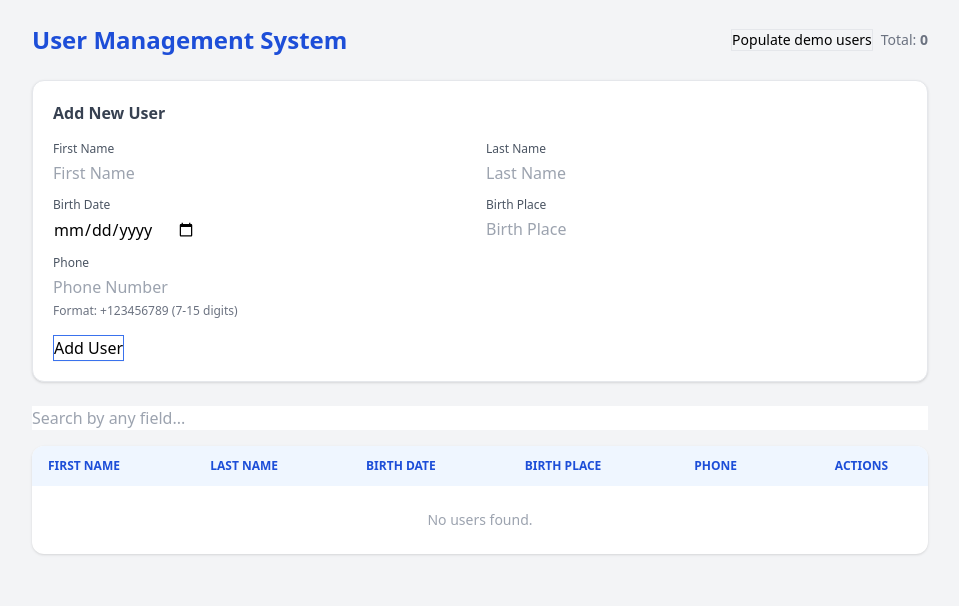
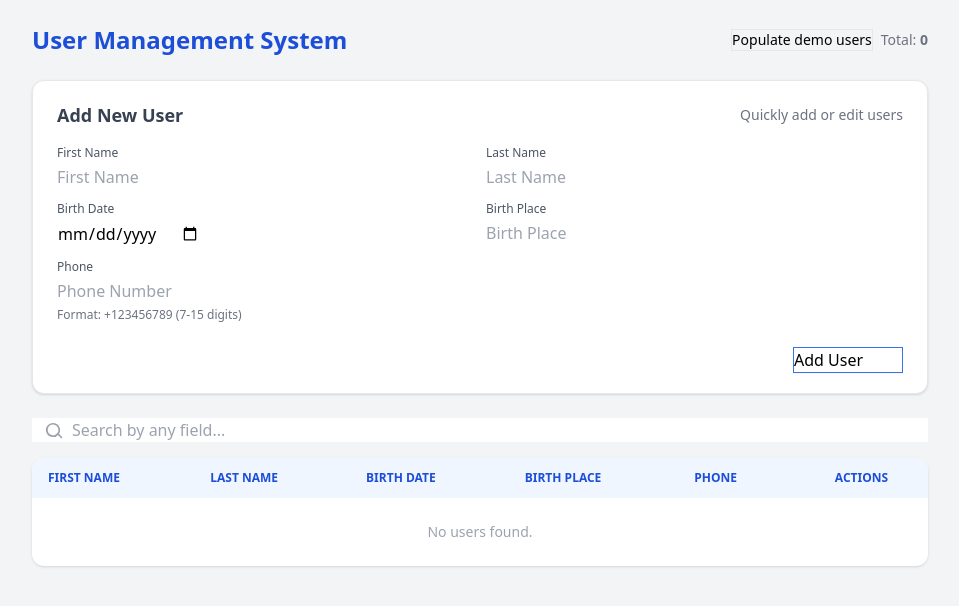
Before and after one commit to nexus-scholar/mini-project, a Flask app: page / in a window 1280 px wide. Shown: the top 606 px of the page, without its empty margins (160-1119 px from the left). Run offline with Flask 3, Linux system fonts and the light colour scheme; data that the repository does not hold is empty; some libraries are stand-ins or nearby versions.

Commit message:
ui: improve form card layout and search field styling; inline spinner in submit button

```diff
--- a/templates/index.html
+++ b/templates/index.html
@@ -23,8 +23,11 @@
          class="mb-4 px-4 py-2 rounded border text-sm font-medium" x-text="msg.text"></div>
 
     <!-- Form -->
-    <div class="bg-white rounded-xl shadow p-5 mb-6 border border-gray-200">
-      <h2 class="font-semibold text-gray-700 mb-4" x-text="editId ? 'Edit User' : 'Add New User'"></h2>
+    <div class="bg-white rounded-xl shadow p-6 mb-6 border border-gray-200 form-card">
+      <div class="flex items-center justify-between mb-4">
+        <h2 class="font-semibold text-gray-700 text-lg" x-text="editId ? 'Edit User' : 'Add New User'"></h2>
+        <div class="text-sm text-gray-500">Quickly add or edit users</div>
+      </div>
       <div class="grid grid-cols-2 gap-3">
         <div>
           <label class="block text-xs font-medium text-gray-600 mb-1">First Name</label>
@@ -57,17 +60,23 @@
           <p x-show="errors.phone" x-text="errors.phone" class="text-xs text-red-500 mt-1"></p>
         </div>
       </div>
-      <div class="mt-4 flex gap-2 items-center">
-        <button :disabled="loading" @click="submitForm()" class="btn-primary" x-text="editId ? 'Update User' : 'Add User'"></button>
+      <div class="mt-6 flex justify-end items-center gap-3 form-actions">
         <button x-show="editId" @click="resetForm()" class="btn-secondary">Cancel</button>
-        <div x-show="loading" class="text-gray-500 text-sm ml-2">Working...</div>
+        <button :disabled="loading" @click="submitForm()" class="btn-primary flex items-center" >
+          <svg x-show="loading" class="animate-spin -ml-1 mr-2 h-4 w-4 text-white" xmlns="http://www.w3.org/2000/svg" fill="none" viewBox="0 0 24 24"><circle class="opacity-25" cx="12" cy="12" r="10" stroke="currentColor" stroke-width="4"></circle><path class="opacity-75" fill="currentColor" d="M4 12a8 8 0 018-8v4a4 4 0 00-4 4H4z"></path></svg>
+          <span x-text="editId ? 'Update User' : 'Add User'"></span>
+        </button>
       </div>
     </div>
 
     <!-- Search -->
     <div class="mb-4">
-      <input x-model="search" @input="loadUsers()" placeholder="Search by any field..."
-             class="input w-full" />
+      <div class="relative search-wrapper">
+        <div class="absolute inset-y-0 left-0 pl-3 flex items-center pointer-events-none">
+          <svg class="h-5 w-5 text-gray-400" xmlns="http://www.w3.org/2000/svg" fill="none" viewBox="0 0 24 24" stroke="currentColor"><path stroke-linecap="round" stroke-linejoin="round" stroke-width="2" d="M21 21l-4.35-4.35m0 0A7.5 7.5 0 1111.5 4.5a7.5 7.5 0 015.15 12.15z"/></svg>
+        </div>
+        <input x-model="search" @input="loadUsers()" placeholder="Search by any field..." class="input search-input pl-10 w-full" />
+      </div>
     </div>
 
     <!-- Table -->
@@ -124,6 +133,14 @@
       border: 1px solid #e5e7eb; /* gray-200 */
     }
     .btn-secondary:hover { @apply bg-gray-100; transform: translateY(-1px); }
+
+    /* Form card refinements */
+    .form-card { padding-top: 1.25rem; padding-bottom: 1.25rem; }
+    .form-actions .btn-primary { min-width: 110px; }
+
+    /* Search input */
+    .search-wrapper { max-width: 100%; }
+    .search-input { @apply rounded-md border-gray-300; padding-left: 2.5rem; }
   </style>
 
   <script>
```
